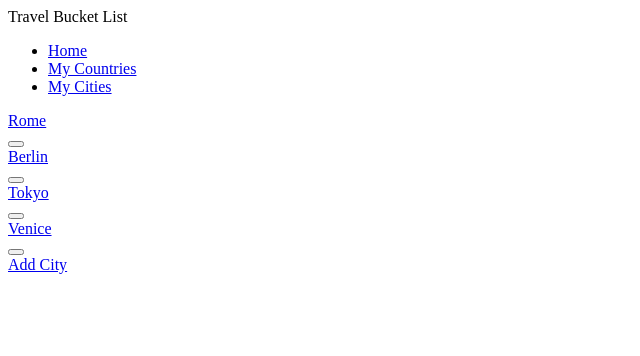
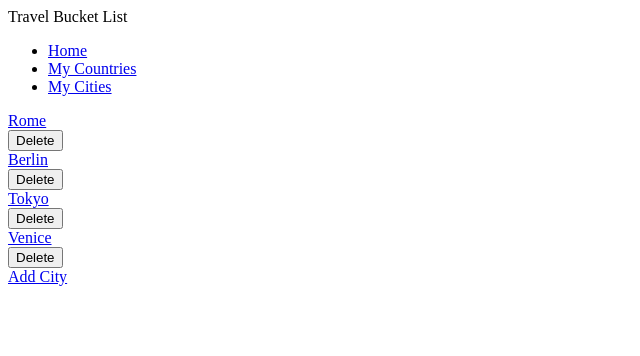
Before and after one commit to louarchibald/travel_bucket_list_app, a Flask app: page /cities in a window 1280 px wide. Shown: the top 356 px of the page, without its empty margins (0-640 px from the left). Run offline with Flask 2, Linux system fonts and the light colour scheme; data comes from the database, SQL or seed files in the repository.

Commit message:
fixed delete button

```diff
--- a/templates/cities/index.html
+++ b/templates/cities/index.html
@@ -7,7 +7,7 @@
             <a href="/cities/{{city.id}}">{{city.name}}</a>
             <div class="buttons">
               <form class="delete-form" action="/cities/{{city.id}}/delete" method="POST">
-                <button class="trash-button"><i class="fa fa-trash-o fa-3x" style="color:red" aria-hidden="true"></i></button>
+                <button class="trash-button"><i class="fa fa-trash-o fa-3x" aria-hidden="true"></i>Delete</button>
               </form>
             </div>
         </div>
--- a/templates/countries/index.html
+++ b/templates/countries/index.html
@@ -7,7 +7,7 @@
             <a href="/countries/{{country.id}}">{{country.name}}</a>
             <div class="buttons">
               <form class="delete-form" action="/countries/{{country.id}}/delete" method="POST">
-                <button class="trash-button"><i class="fa fa-trash-o fa-3x" style="color:red" aria-hidden="true"></i></button>
+                <button class="trash-button"><i class="fa fa-trash-o fa-3x" aria-hidden="true"></i>Delete</button>
               </form>
             </div>
         </div>
```
